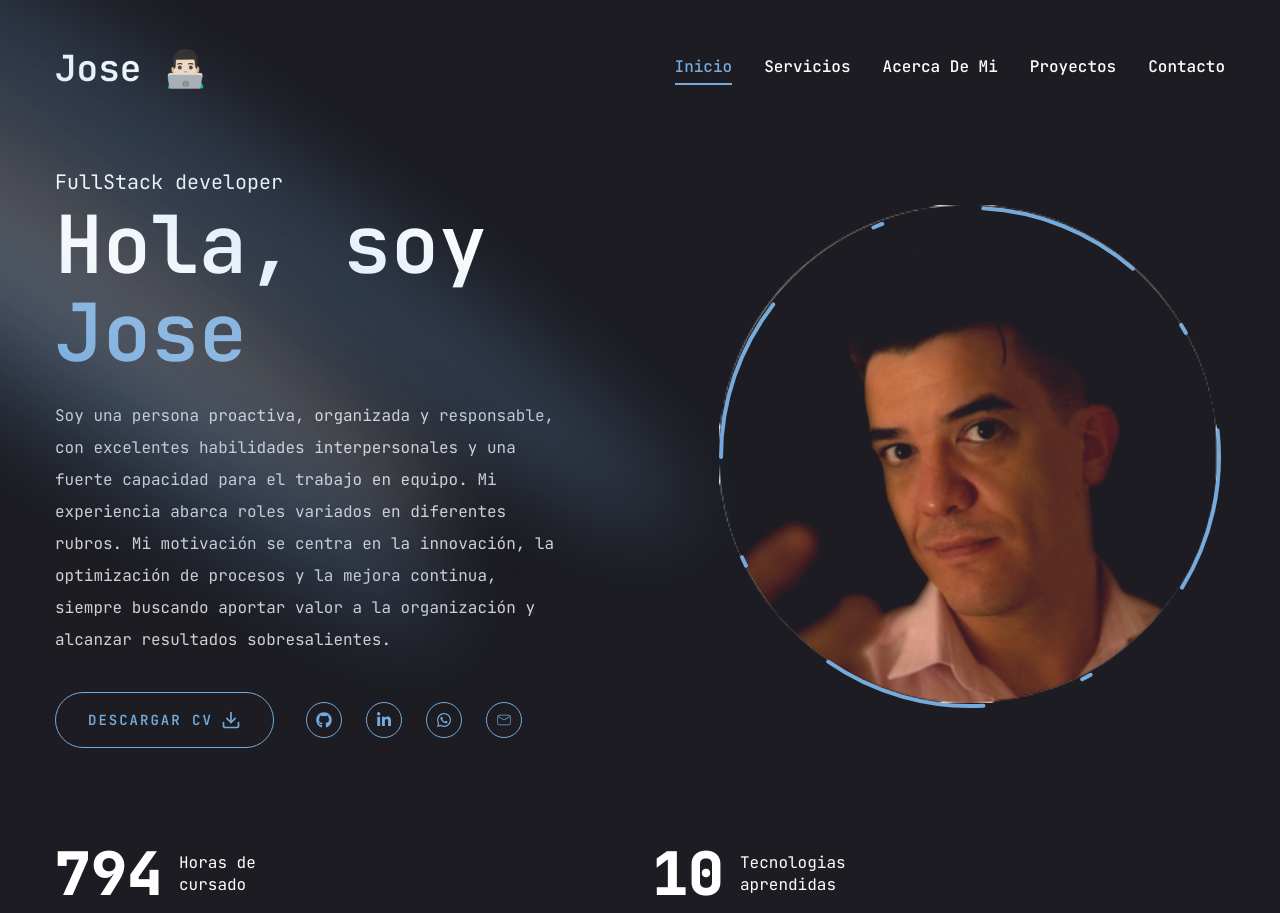
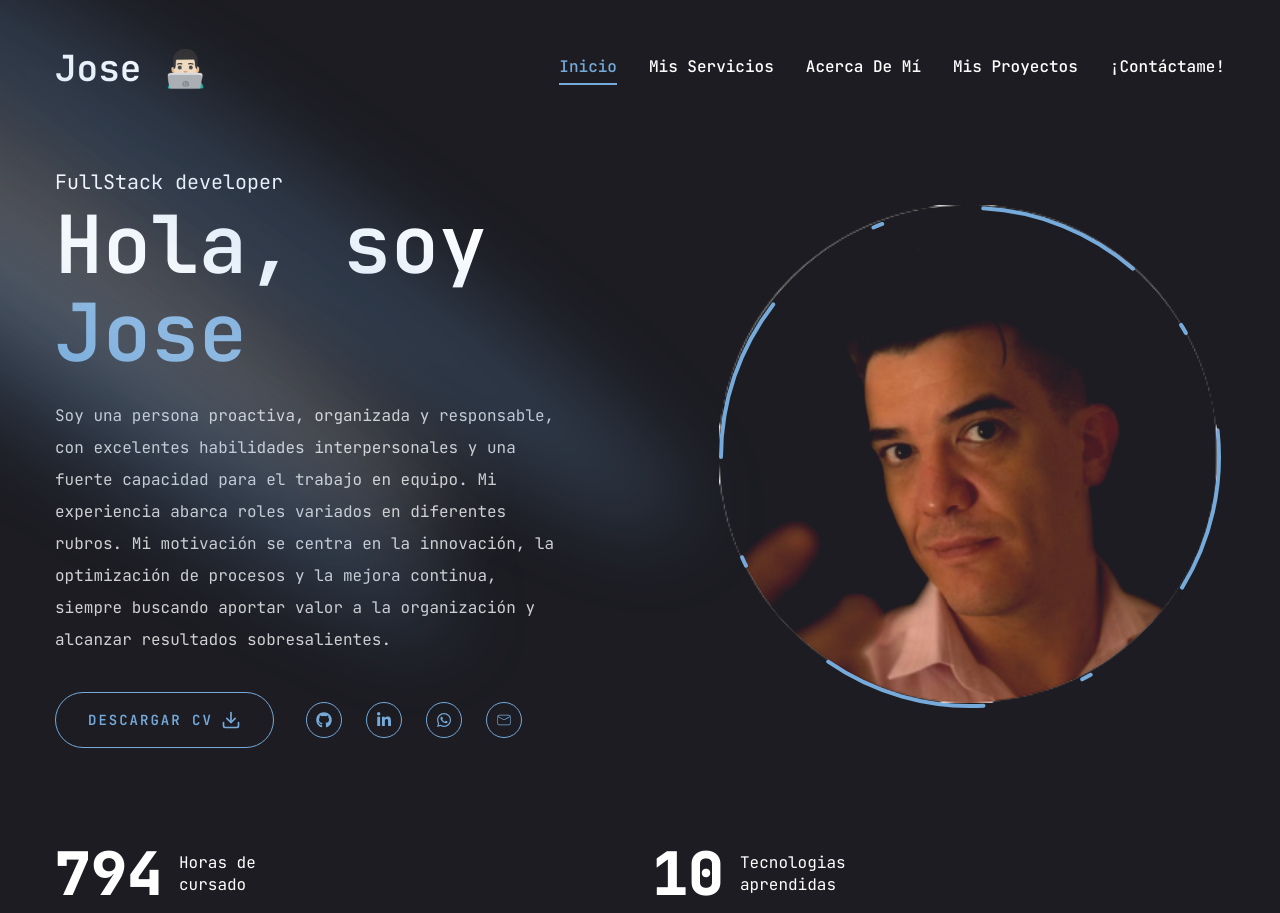
Before and after one commit to josecitoMoya/portfolio-mk1, a Next.js app: page / in a window 1280 px wide. Built offline with nearby package versions, Linux system fonts and the light colour scheme.

Commit message:
"ortografia path"

```diff
--- a/components/MobileNav.jsx
+++ b/components/MobileNav.jsx
@@ -10,25 +10,26 @@ import { CiMenuFries } from "react-icons/ci";
 
 const links = [
   {
-    name: "home",
+    name: "Inicio",
     path: "/",
   },
   {
-    name: "services",
+    name: "Mis Servicios",
     path: "/services",
   },
   {
-    name: "resume",
+    name: "Acerca de mí",
     path: "/resume",
   },
   {
-    name: "work",
+    name: "Mis Proyectos",
     path: "/work",
   },
   {
-    name: "contact",
+    name: "¡Contáctame!",
     path: "/contact",
   },
+
 ];
 
 const MobileNav = () => {
--- a/components/Nav.jsx
+++ b/components/Nav.jsx
@@ -12,19 +12,19 @@ const links = [
     path: "/",
   },
   {
-    name: "Servicios",
+    name: "Mis Servicios",
     path: "/services",
   },
   {
-    name: "Acerca de mi",
+    name: "Acerca de mí",
     path: "/resume",
   },
   {
-    name: "Proyectos",
+    name: "Mis Proyectos",
     path: "/work",
   },
   {
-    name: "Contacto",
+    name: "¡Contáctame!",
     path: "/contact",
   },
 ];
```
